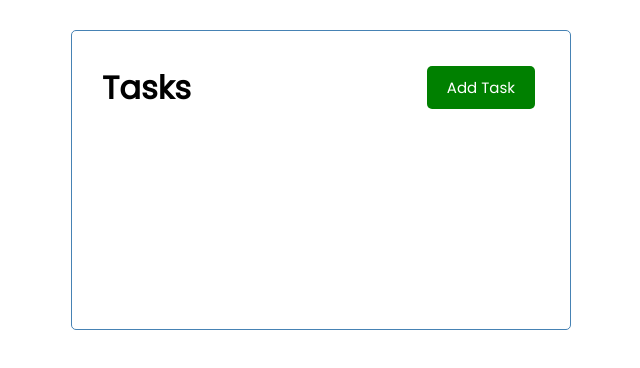
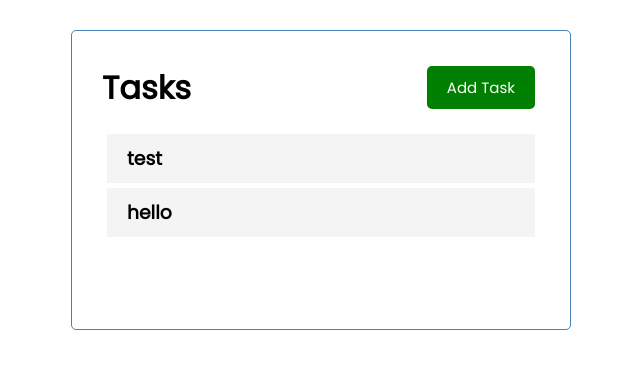
Before and after one commit to LeNPaul/paradone, a Vue app in the folder todo-app/: page / in a window 1280 px wide. Shown: the top 368 px of the page, without its empty margins (319-959 px from the left). Built offline with nearby package versions, Linux system fonts and the light colour scheme.

Commit message:
#36 Add Task and Tasks component

```diff
--- a/todo-app/src/App.vue
+++ b/todo-app/src/App.vue
@@ -1,18 +1,39 @@
 <template>
   <div class="container">
     <Header title="Tasks"/>
+    <Tasks :tasks="tasks"/>
   </div>
 </template>
 
 <script>
 import Header from './components/Header'
+import Tasks from './components/Tasks'
 
 export default {
   name: 'App',
   components: {
     Header,
+    Tasks
+  },
+  data() {
+    return {
+      tasks: []
+    }
+  },
+  created() {
+    this.tasks = [
+      {
+        id: 1,
+        text: 'test'
+      },
+      {
+        id: 2,
+        text: 'hello'
+      }
+    ]
   }
 }
+
 </script>
 
 <style>
--- /dev/null
+++ b/todo-app/src/components/Task.vue
@@ -0,0 +1,34 @@
+<template>
+  <div class="task">
+    <h3>{{ task.text }}</h3>
+  </div>
+</template>
+
+<script>
+export default {
+  name: 'Task',
+  props: {
+    task: Object
+  }
+}
+</script>
+
+<style scope>
+.fas {
+  color: red;
+}
+.task {
+  background: #f4f4f4;
+  margin: 5px;
+  padding: 10px 20px;
+  cursor: pointer;
+}
+.task.reminder {
+  border-left: 5px solid green;
+}
+.task h3 {
+  display: flex;
+  align-items: center;
+  justify-content: space-between;
+}
+</style>
--- /dev/null
+++ b/todo-app/src/components/Tasks.vue
@@ -0,0 +1,19 @@
+<template>
+  <div :key="task.id" v-for="task in tasks">
+    <Task :task="task"/>
+  </div>
+</template>
+
+<script>
+import Task from './Task'
+
+export default {
+  name: 'Tasks',
+  props: {
+    tasks: Array
+  },
+  components: {
+    Task
+  }
+}
+</script>
```
